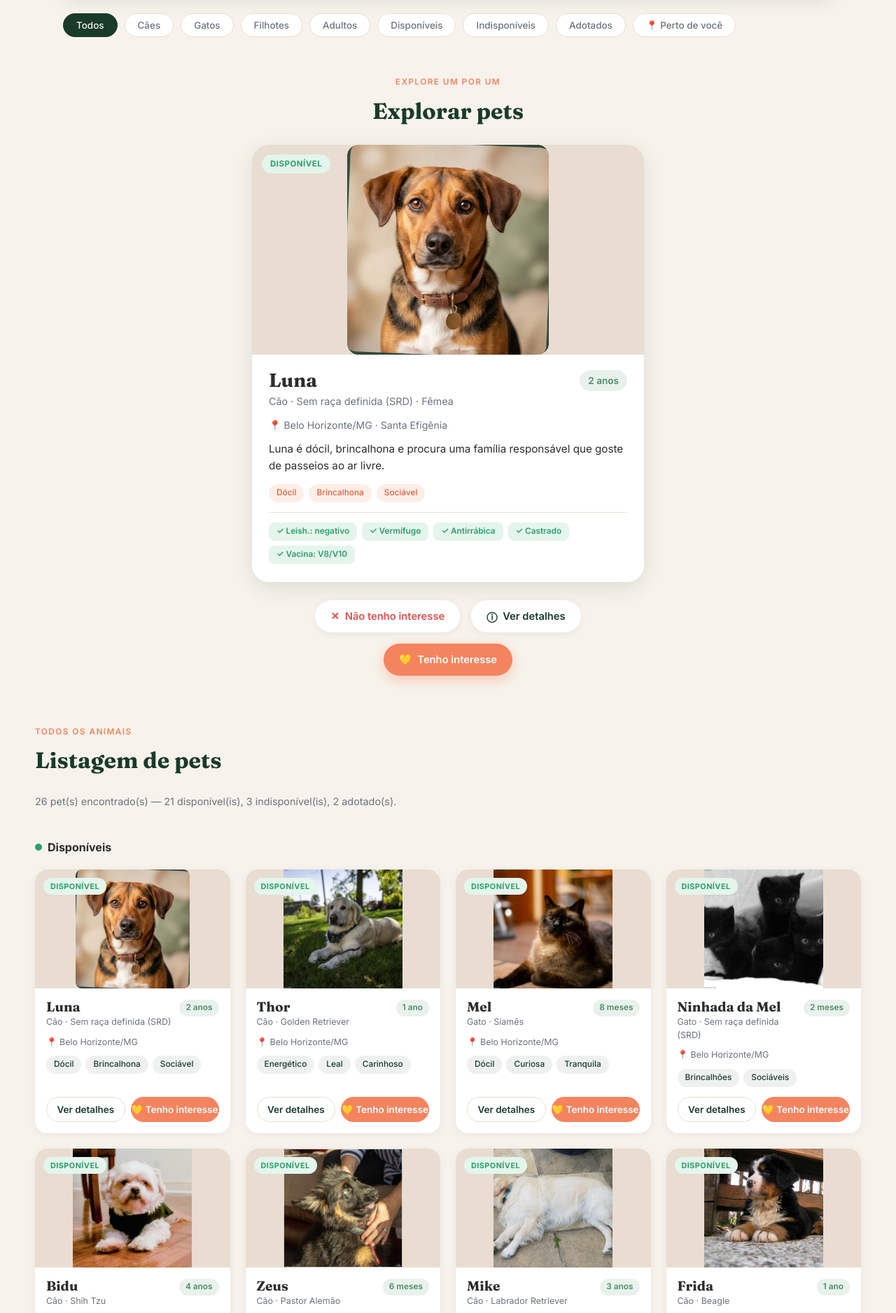
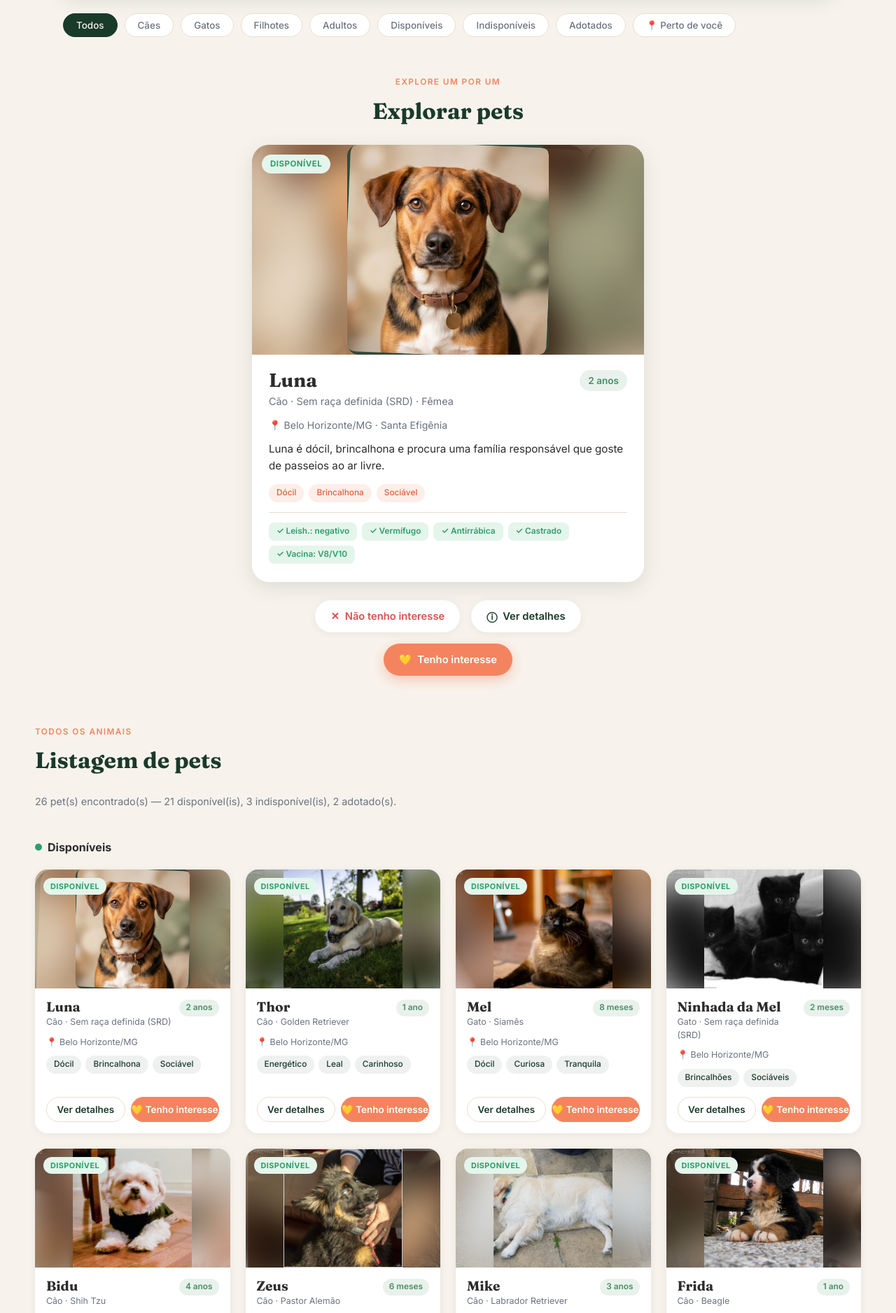
Before and after one commit to HIGOR-AURELIANO/controle-adocao-pets-main, a PHP site: page / in a window 1280 px wide. Shown: the part 1040-2917 px from the top of the page at 70% size. Run offline with PHP 8.4, Linux system fonts and the light colour scheme; data comes from the database, SQL or seed files in the repository.

Commit message:
Enhance image display to fill containers without cropping
Implement a blurred background technique using CSS pseudo-elements and JavaScript to ensure images fill their containers without being cropped, while maintaining the full, uncropped image in the foreground. Cache versions of CSS and JS files are updated.

Replit-Commit-Author: Agent
Replit-Commit-Session-Id: ce2cb998-d481-4725-9ad8-6d08629be897
Replit-Commit-Checkpoint-Type: full_checkpoint
Replit-Commit-Event-Id: 1a4e42c3-8b0a-40f9-b8c6-408ef49f1bc2
Replit-Commit-Screenshot-Url: https://storage.googleapis.com/screenshot-production-us-central1/67434801-ca8e-4e68-8e1f-bd58c85c5dfe/ce2cb998-d481-4725-9ad8-6d08629be897/bAhknKF
Replit-Helium-Checkpoint-Created: true

```diff
--- a/cadastrar-pet.html
+++ b/cadastrar-pet.html
@@ -7,7 +7,7 @@
   <meta name="description" content="Cadastre um pet ou uma ninhada para adoção no meu4patas.">
   <link rel="icon" type="image/png" href="assets/logo-meu4patas.png?v=logo-final-1">
   <link href="https://fonts.googleapis.com/css2?family=Fraunces:ital,opsz,wght@0,9..144,400;0,9..144,600;0,9..144,700;0,9..144,900;1,9..144,600;1,9..144,700&family=Inter:wght@300;400;500;600;700&display=swap" rel="stylesheet">
-  <link rel="stylesheet" href="css/style.css?v=fix-v10">
+  <link rel="stylesheet" href="css/style.css?v=fix-v11">
 </head>
 <body>
 
@@ -278,6 +278,6 @@
   <!-- ───────────── TOAST ───────────── -->
   <div class="toast" id="toast" role="status" aria-live="polite" hidden></div>
 
-  <script src="js/script.js?v=fix-v10"></script>
+  <script src="js/script.js?v=fix-v11"></script>
 </body>
 </html>
--- a/cadastro.html
+++ b/cadastro.html
@@ -7,7 +7,7 @@
   <meta name="description" content="Cadastre-se no meu4patas para adotar ou doar pets com responsabilidade.">
   <link rel="icon" type="image/png" href="assets/logo-meu4patas.png?v=logo-final-1">
   <link href="https://fonts.googleapis.com/css2?family=Fraunces:ital,opsz,wght@0,9..144,400;0,9..144,600;0,9..144,700;0,9..144,900;1,9..144,600;1,9..144,700&family=Inter:wght@300;400;500;600;700&display=swap" rel="stylesheet">
-  <link rel="stylesheet" href="css/style.css?v=fix-v10">
+  <link rel="stylesheet" href="css/style.css?v=fix-v11">
 </head>
 <body>
 
@@ -218,6 +218,6 @@
   <!-- ───────────── TOAST ───────────── -->
   <div class="toast" id="toast" role="status" aria-live="polite" hidden></div>
 
-  <script src="js/script.js?v=fix-v10"></script>
+  <script src="js/script.js?v=fix-v11"></script>
 </body>
 </html>
--- a/css/style.css
+++ b/css/style.css
@@ -562,10 +562,12 @@ a { color: var(--verde-claro); }
   position: relative;
   height: 300px;
   background: var(--bege);
-}
-.explore-card-img img { width: 100%; height: 100%; object-fit: contain; }
+  overflow: hidden;
+}
+.explore-card-img img { position: relative; z-index: 1; width: 100%; height: 100%; object-fit: contain; }
 .explore-card-status {
   position: absolute;
+  z-index: 2;
   top: 14px; left: 14px;
   font-size: 0.72rem;
   font-weight: 700;
@@ -1347,10 +1349,12 @@ a { color: var(--verde-claro); }
   position: relative;
   height: 170px;
   background: var(--bege);
-}
-.pet-card-img img { width: 100%; height: 100%; object-fit: contain; }
+  overflow: hidden;
+}
+.pet-card-img img { position: relative; z-index: 1; width: 100%; height: 100%; object-fit: contain; }
 .pet-card-badge {
   position: absolute;
+  z-index: 2;
   top: 12px; left: 12px;
   font-size: 0.68rem;
   font-weight: 700;
@@ -1710,9 +1714,26 @@ a { color: var(--verde-claro); }
 }
 .modal-close:hover { transform: scale(1.1); }
 
-.modal-img { position: relative; height: 280px; background: var(--bege); }
-.modal-img img { width: 100%; height: 100%; object-fit: contain; }
+.modal-img { position: relative; height: 280px; background: var(--bege); overflow: hidden; }
+.modal-img img { position: relative; z-index: 1; width: 100%; height: 100%; object-fit: contain; }
 .modal-img .explore-card-status { top: 16px; left: 16px; }
+
+/* Preenche o espaço vazio com uma cópia desfocada da própria imagem,
+   mantendo a foto completa (sem cortar) em primeiro plano. */
+.explore-card-img::before,
+.pet-card-img::before,
+.modal-img::before {
+  content: '';
+  position: absolute;
+  inset: 0;
+  z-index: 0;
+  background-image: inherit;
+  background-size: cover;
+  background-position: center;
+  background-repeat: no-repeat;
+  filter: blur(22px);
+  transform: scale(1.18);
+}
 
 .modal-body { padding: 26px 30px 30px; }
 .modal-head { display: flex; justify-content: space-between; align-items: flex-start; gap: 14px; margin-bottom: 6px; }
--- a/index.html
+++ b/index.html
@@ -9,7 +9,7 @@
   <link href="https://fonts.googleapis.com/css2?family=Fraunces:ital,opsz,wght@0,9..144,400;0,9..144,600;0,9..144,700;0,9..144,900;1,9..144,600;1,9..144,700&family=Inter:wght@300;400;500;600;700&display=swap" rel="stylesheet">
   <!-- Leaflet (biblioteca open-source de mapa interativo) -->
   <link rel="stylesheet" href="https://unpkg.com/leaflet@1.9.4/dist/leaflet.css">
-  <link rel="stylesheet" href="css/style.css?v=fix-v10">
+  <link rel="stylesheet" href="css/style.css?v=fix-v11">
 </head>
 <body>
 
@@ -265,6 +265,6 @@
   <div class="toast" id="toast" role="status" aria-live="polite" hidden></div>
 
   <script src="https://unpkg.com/leaflet@1.9.4/dist/leaflet.js"></script>
-  <script src="js/script.js?v=fix-v10"></script>
+  <script src="js/script.js?v=fix-v11"></script>
 </body>
 </html>
--- a/js/script.js
+++ b/js/script.js
@@ -2009,7 +2009,26 @@ function locateMeOnMap() {
 /* ===========================================================
    19. INICIALIZAÇÃO / EVENTOS
 =========================================================== */
+/* Define o fundo desfocado de cada moldura de imagem a partir da própria foto,
+   para preencher o espaço sem cortar a imagem (que fica inteira em primeiro plano). */
+function setupImageFills() {
+  const SEL = '.explore-card-img, .pet-card-img, .modal-img';
+  const apply = img => {
+    const holder = img.closest && img.closest(SEL);
+    const src = img.currentSrc || img.src;
+    if (holder && src) holder.style.backgroundImage = `url("${src}")`;
+  };
+  const sweep = () => document.querySelectorAll(`${SEL} img`).forEach(img => { if (img.complete) apply(img); });
+  // load (fase de captura) cobre imagens que ainda vão carregar, incluindo o fallback do onerror
+  document.addEventListener('load', e => { if (e.target.tagName === 'IMG') apply(e.target); }, true);
+  // MutationObserver cobre re-renders com imagens já em cache (que não disparam load)
+  new MutationObserver(sweep).observe(document.body, { childList: true, subtree: true });
+  sweep();
+}
+
 async function initApp() {
+  setupImageFills();
+
   // 1. Sessão e pets em paralelo
   const [_, petsR] = await Promise.all([
     loadSessionFromAPI(),
--- a/login.html
+++ b/login.html
@@ -7,7 +7,7 @@
   <meta name="description" content="Entre na sua conta meu4patas para acompanhar seus interesses e os pets que você cadastrou.">
   <link rel="icon" type="image/png" href="assets/logo-meu4patas.png?v=logo-final-1">
   <link href="https://fonts.googleapis.com/css2?family=Fraunces:ital,opsz,wght@0,9..144,400;0,9..144,600;0,9..144,700;0,9..144,900;1,9..144,600;1,9..144,700&family=Inter:wght@300;400;500;600;700&display=swap" rel="stylesheet">
-  <link rel="stylesheet" href="css/style.css?v=fix-v10">
+  <link rel="stylesheet" href="css/style.css?v=fix-v11">
 </head>
 <body>
 
@@ -130,6 +130,6 @@
   <!-- ───────────── TOAST ───────────── -->
   <div class="toast" id="toast" role="status" aria-live="polite" hidden></div>
 
-  <script src="js/script.js?v=fix-v10"></script>
+  <script src="js/script.js?v=fix-v11"></script>
 </body>
 </html>
--- a/perfil.html
+++ b/perfil.html
@@ -7,7 +7,7 @@
   <meta name="description" content="Sua conta no meu4patas: interesses, pets cadastrados e suas informações.">
   <link rel="icon" type="image/png" href="assets/logo-meu4patas.png?v=logo-final-1">
   <link href="https://fonts.googleapis.com/css2?family=Fraunces:ital,opsz,wght@0,9..144,400;0,9..144,600;0,9..144,700;0,9..144,900;1,9..144,600;1,9..144,700&family=Inter:wght@300;400;500;600;700&display=swap" rel="stylesheet">
-  <link rel="stylesheet" href="css/style.css?v=fix-v10">
+  <link rel="stylesheet" href="css/style.css?v=fix-v11">
 </head>
 <body>
 
@@ -121,6 +121,6 @@
   <!-- ───────────── TOAST ───────────── -->
   <div class="toast" id="toast" role="status" aria-live="polite" hidden></div>
 
-  <script src="js/script.js?v=fix-v10"></script>
+  <script src="js/script.js?v=fix-v11"></script>
 </body>
 </html>
--- a/termos.html
+++ b/termos.html
@@ -7,7 +7,7 @@
   <meta name="description" content="Termo de Adoção Responsável do meu4patas: compromissos do adotante para garantir o bem-estar e a vida digna do animal.">
   <link rel="icon" type="image/png" href="assets/logo-meu4patas.png?v=logo-final-1">
   <link href="https://fonts.googleapis.com/css2?family=Fraunces:ital,opsz,wght@0,9..144,400;0,9..144,600;0,9..144,700;0,9..144,900;1,9..144,600;1,9..144,700&family=Inter:wght@300;400;500;600;700&display=swap" rel="stylesheet">
-  <link rel="stylesheet" href="css/style.css?v=fix-v10">
+  <link rel="stylesheet" href="css/style.css?v=fix-v11">
 </head>
 <body>
 
@@ -163,6 +163,6 @@
   <!-- ───────────── TOAST ───────────── -->
   <div class="toast" id="toast" role="status" aria-live="polite" hidden></div>
 
-  <script src="js/script.js?v=fix-v10"></script>
+  <script src="js/script.js?v=fix-v11"></script>
 </body>
 </html>
```
